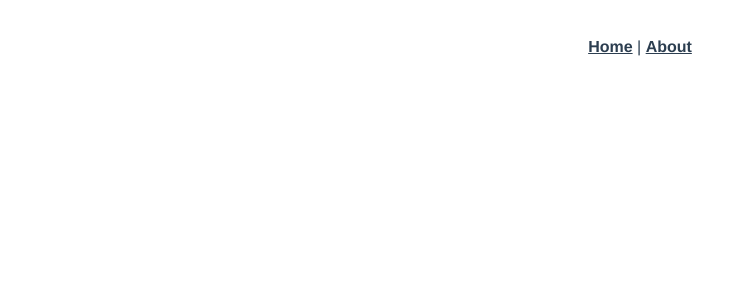
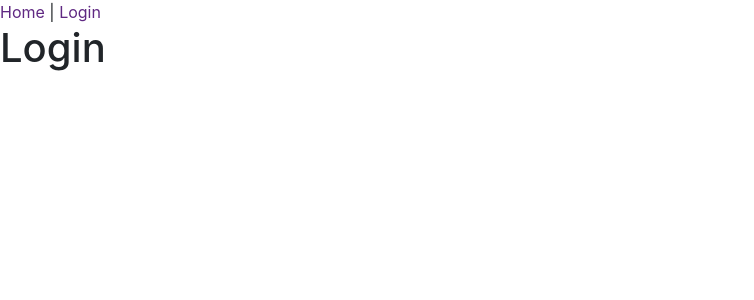
Before and after one commit to Samy997/vue-video-chat, a Vue app: page /#/login in a window 1280 px wide. Shown: the top 300 px of the page, without its empty margins (0-754 px from the left). Built offline with nearby package versions, Linux system fonts and the light colour scheme.

Commit message:
static user and getting data from firestore database

```diff
--- a/src/App.vue
+++ b/src/App.vue
@@ -1,32 +1,20 @@
 <template>
   <div id="app">
-    <div id="nav">
-      <router-link to="/">Home</router-link> |
-      <router-link to="/about">About</router-link>
-    </div>
+    <Navigation />
     <router-view />
   </div>
 </template>
 
+<script>
+import Navigation from '@/components/Navigation';
+export default {
+  components: {
+    Navigation
+  }
+};
+</script>
+
 <style lang="scss">
-#app {
-  font-family: Avenir, Helvetica, Arial, sans-serif;
-  -webkit-font-smoothing: antialiased;
-  -moz-osx-font-smoothing: grayscale;
-  text-align: center;
-  color: #2c3e50;
-}
-
-#nav {
-  padding: 30px;
-
-  a {
-    font-weight: bold;
-    color: #2c3e50;
-
-    &.router-link-exact-active {
-      color: #42b983;
-    }
-  }
-}
+$primary: #5f2882;
+@import 'node_modules/bootstrap/scss/bootstrap';
 </style>
--- /dev/null
+++ b/src/components/Navigation.vue
@@ -0,0 +1,14 @@
+<template>
+  <div>
+    <div id="nav">
+      <router-link to="/">Home</router-link> |
+      <router-link to="/login">Login</router-link>
+    </div>
+  </div>
+</template>
+
+<script>
+export default {};
+</script>
+
+<style></style>
--- a/src/router/index.js
+++ b/src/router/index.js
@@ -1,23 +1,20 @@
-import Vue from "vue";
-import VueRouter from "vue-router";
-import Home from "../views/Home.vue";
+import Vue from 'vue';
+import VueRouter from 'vue-router';
+import Home from '../views/Home.vue';
+import Login from '../views/Login.vue';
 
 Vue.use(VueRouter);
 
 const routes = [
   {
-    path: "/",
-    name: "Home",
+    path: '/',
+    name: 'Home',
     component: Home
   },
   {
-    path: "/about",
-    name: "About",
-    // route level code-splitting
-    // this generates a separate chunk (about.[hash].js) for this route
-    // which is lazy-loaded when the route is visited.
-    component: () =>
-      import(/* webpackChunkName: "about" */ "../views/About.vue")
+    path: '/login',
+    name: 'Login',
+    component: Login
   }
 ];
 
--- a/src/views/About.vue
+++ /dev/null
@@ -1,5 +0,0 @@
-<template>
-  <div class="about">
-    <h1>This is an about page</h1>
-  </div>
-</template>
--- a/src/views/Home.vue
+++ b/src/views/Home.vue
@@ -1,18 +1,27 @@
 <template>
-  <div class="home">
-    <img alt="Vue logo" src="../assets/logo.png" />
-    <HelloWorld msg="Welcome to Your Vue.js App" />
+  <div>
+    <h1>Home</h1>
+    <p>Welcome {{ user }}</p>
   </div>
 </template>
 
 <script>
-// @ is an alias to /src
-import HelloWorld from "@/components/HelloWorld.vue";
+import db from '../db.js';
 
 export default {
-  name: "Home",
-  components: {
-    HelloWorld
+  name: 'Home',
+  data: function() {
+    return {
+      user: null
+    };
+  },
+  mounted() {
+    db.collection('users')
+      .doc('5USMDyABPUdiYRi5nTv4')
+      .get()
+      .then(snapshot => {
+        this.user = snapshot.data().name;
+      });
   }
 };
 </script>
--- /dev/null
+++ b/src/views/Login.vue
@@ -0,0 +1,5 @@
+<template>
+  <div>
+    <h1>Login</h1>
+  </div>
+</template>
```
Also changed, not shown: src/main.js (+4 -4 lines).
